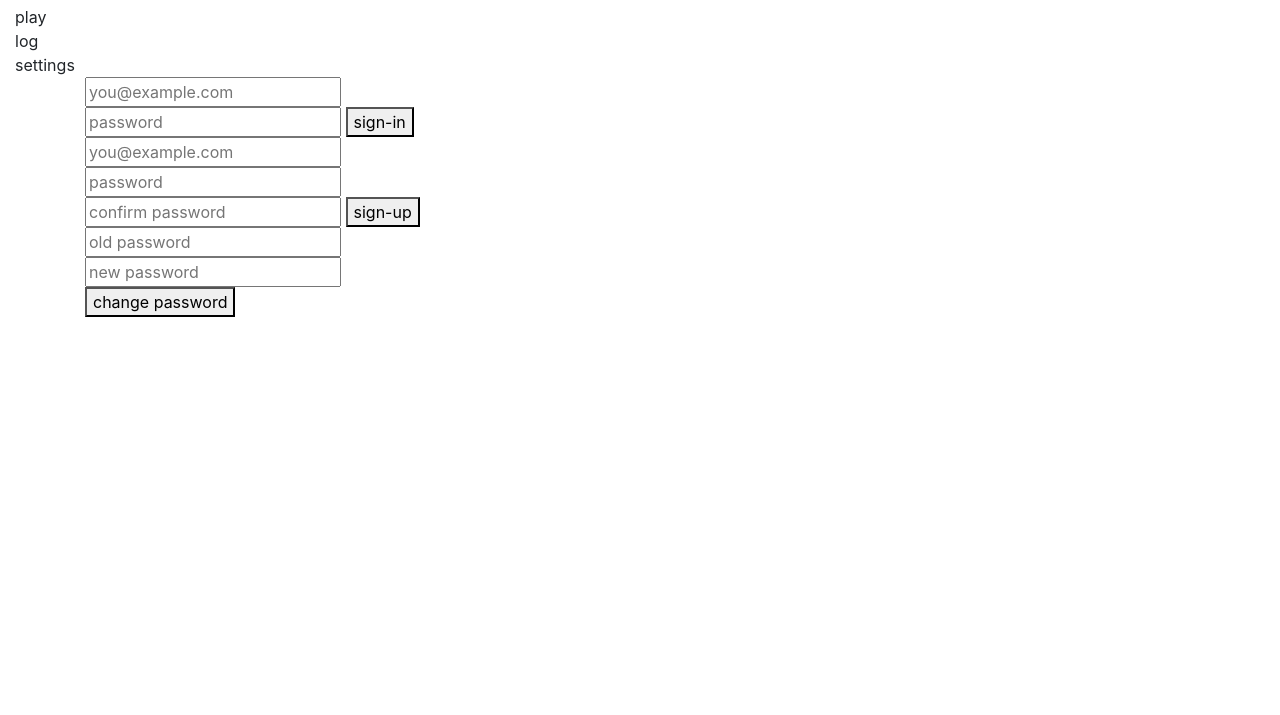
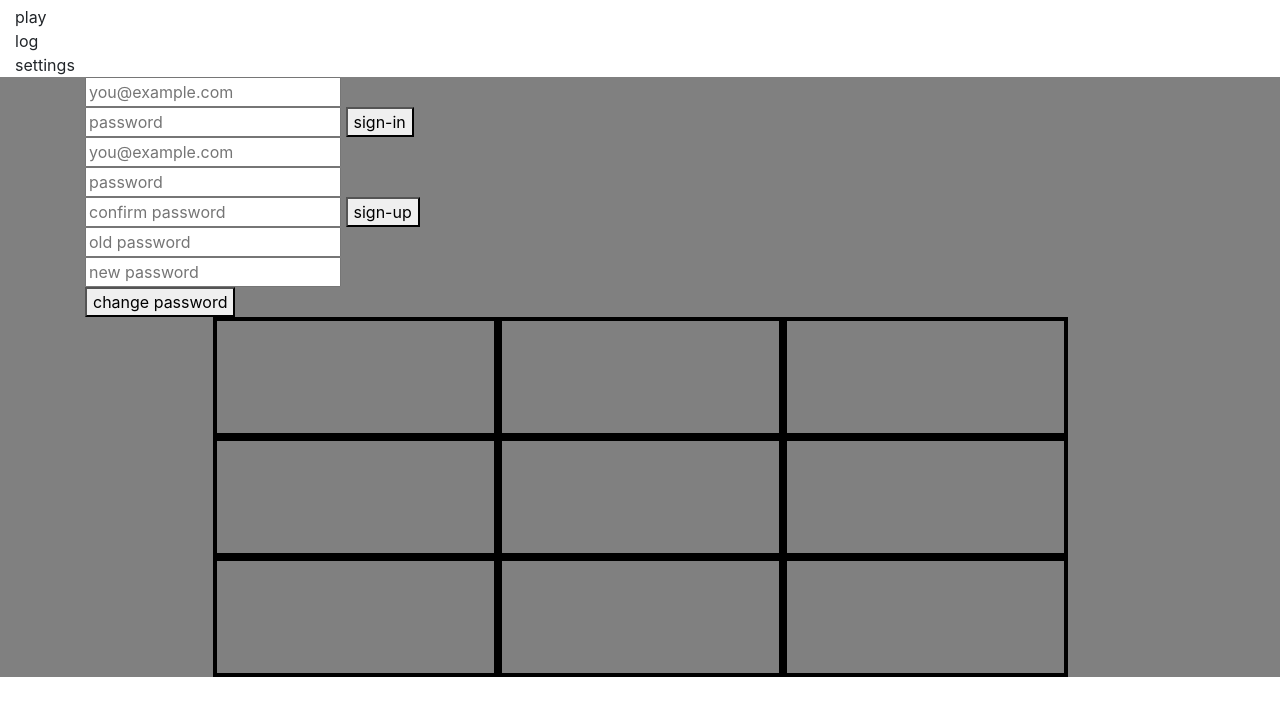
Before and after one commit to philingyuup/Tic-Tac-Toe-Project, a website built with webpack: page index.html in a window 1280 px wide. Shown: the part 51-766 px from the top of the page. Built offline with nearby package versions, Linux system fonts and the light colour scheme.

Commit message:
Add gameboard
Added the gameboard where the individual blocks are clickable

```diff
--- a/assets/scripts/app.js
+++ b/assets/scripts/app.js
@@ -7,9 +7,11 @@ const userEvents = require("./users/events.js")
 // use require without a reference to ensure a file is bundled
 // require('./example')
 
+$('.board-box').on('click', () => {console.log("clicks")})
+
 $(() => {
   $('#sign-up').on("submit", userEvents.signUp),
   $('#sign-in').on("submit", userEvents.signIn),
-  $('#sign-out').on('click', userEvents.signOut)
+  $('#sign-out').on('click', userEvents.signOut),
   $('#changepw').on('submit', userEvents.changePassword)
 })
--- a/assets/styles/index.scss
+++ b/assets/styles/index.scss
@@ -17,3 +17,28 @@
 .failure {
   color: red;
 }
+
+.board-box {
+  border: 4px solid black;
+  background-color: light-grey;
+  align-items: center;
+  display: flex;
+  height: 120px;
+  justify-content: center;
+}
+
+.board-box:hover {
+    border: 4px solid white;
+    cursor: pointer;
+  }
+
+
+main {
+  background-color: grey;
+}
+
+.gameboard {
+  justify-content: center;
+  align-items: center;
+  display: flex;
+}
--- a/index.html
+++ b/index.html
@@ -32,8 +32,8 @@
         </div>
       </nav>
       <main>
-        <div id="user-login" class="container">
-          <div class="row">
+        <div class="container">
+          <div class="row" id="user-login">
             <div class="col-4">
               <div id="user-message"> </div>
               <form id="sign-in">
@@ -52,7 +52,21 @@
                 <input required name="passwords[new]" type="password" placeholder="new password">
                 <button type="submit"> change password </button>
               </form>
-            </div
+            </div>
+          </div>
+          <div id="gameboard" class="row justify-content-center">
+            <div class="col-3 board-box"> </div>
+            <div class="col-3 board-box"> </div>
+            <div class="col-3 board-box"> </div>
+            <div class="w-100"> </div>
+            <div class="col-3 board-box"> </div>
+            <div class="col-3 board-box"> </div>
+            <div class="col-3 board-box"> </div>
+            <div class="w-100"> </div>
+            <div class="col-3 board-box"> </div>
+            <div class="col-3 board-box"> </div>
+            <div class="col-3 board-box"> </div>
+            <div class="w-100"> </div>
           </div>
         </div>
       </main>
```
